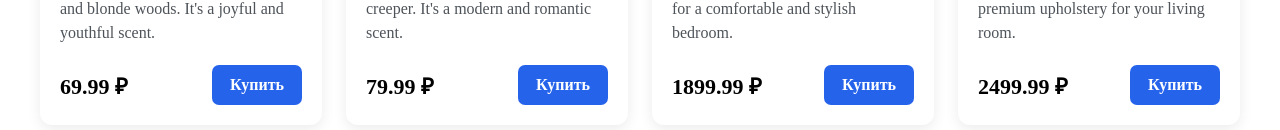
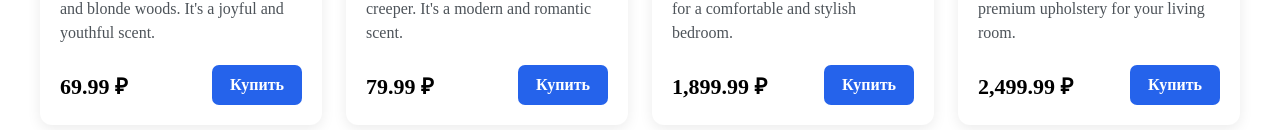
Before and after one commit to tgur/OTUS-Vue-DZ01, a Vue app: page / in a window 1280 px wide. Shown: the part 1513-1643 px from the top of the page. Built offline with nearby package versions, Linux system fonts and the light colour scheme.

Commit message:
ДЗ-01 Добавлено форматирование чисел

```diff
--- a/src/App.vue
+++ b/src/App.vue
@@ -121,7 +121,7 @@ const products = ref(loadedProducts);
         </p>
 
         <div class="product-card__footer">
-          <span class="product-card__price">{{product.price}} ₽</span>
+          <span class="product-card__price">{{product.price.toLocaleString()}} ₽</span>
           <button class="product-card__button" type="button">Купить</button>
         </div>
       </div>
```
